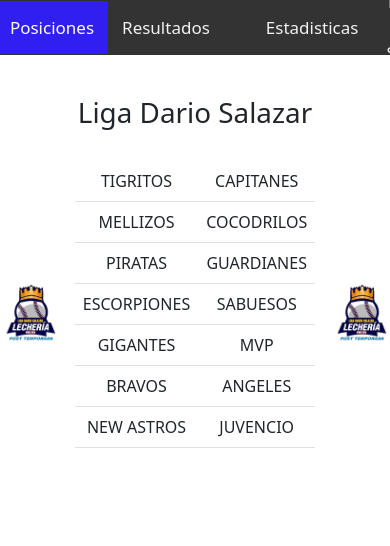
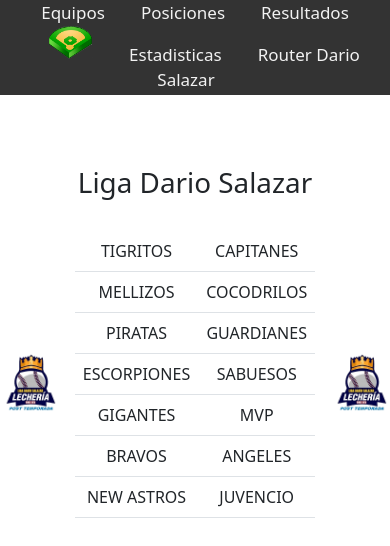
Before and after one commit to aliriodi/ligasdeportivas, a Next.js app: page / in a window 390 px wide. Shown: the top 546 px of the page. Built offline with nearby package versions, Linux system fonts and the light colour scheme.

Commit message:
reacomodando los estilos como antes

```diff
--- a/components/Nav.tsx
+++ b/components/Nav.tsx
@@ -26,15 +26,6 @@ type Props = {
 };
 
 const Blog: React.FC<Props> = (props) => {
-    function toggleNavMenu() {
-        var nav = document.getElementById("myTopnav");
-        if (nav.className === "topnav") {
-          nav.className += " responsive";
-        } else {
-          nav.className = "topnav";
-        }
-      }
-
     return (
         <> <Head>
             <link rel="shortcut icon" href='../images/icons/favicon.ico' />
@@ -44,14 +35,9 @@ const Blog: React.FC<Props> = (props) => {
                 <a href="/equipos">Equipos</a>
                 <a href="/posiciones">Posiciones</a>
                 <a href="/resultados">Resultados</a>
-                <div className="logo-container">
                 <a  href="/"><Image  className="logo"src={logohome}  height="35" width="45" alt="Home" /></a>
-                </div>
                 <a href="/estadisticas">Estadisticas</a>
                 <a href="/router">Router Dario Salazar</a>
-                <a href="javascript:void(0);" className="icon" onClick={()=>toggleNavMenu()}>
-                 <i className="fa fa-bars"></i>
-                 </a>
                 {/* <a href="/contact">Contacto</a> */}
                 {/* <a href="#about">About</a> */}
             </div>
--- a/pages/style.css
+++ b/pages/style.css
@@ -22,16 +22,9 @@
     text-align: center;
     top: 0;
     width: 100%;
-    display: flex;
-    justify-content: center;
-    align-items: center;
     /* z-index: 1000; */
   }
-  .logo-container {
-    display: flex;
-    justify-content: center;
-    align-items: center;
-  }
+
   /* Style the links inside the navigation bar */
   .topnav a {
     color: #f2f2f2;
@@ -133,15 +126,15 @@ ul desplegable
   width: 50%;
 }
 
- @media screen and  (max-width: 700px )or (max-height: 700px) {
+ @media (max-width: 500px )or (max-height: 300px) {
   .page {
     margin: auto;
     text-align: center;
-     padding-top: 100px;
+     padding-top: 150px;
   }
   .topnav {
-    flex-direction: column;
-    align-items: flex-start;
+    margin-top: 0;
+    padding-top: 0;
     background-color: #333;
     overflow: hidden;
     position: fixed;
@@ -151,17 +144,11 @@ ul desplegable
     width: 100%;
     /* z-index: 1000; */
   }
-  .topnav a:not(:first-child) {
-    display: none;
-  }
-  .topnav a.icon {
-    float: right;
-    display: block;
-  }
   .topnav a {
     color: #f2f2f2;
     text-align: center;
-    margin: 10px 0;
+    padding: 18px;
+
     text-decoration:none;
     font-size: 17px;
   }
```
